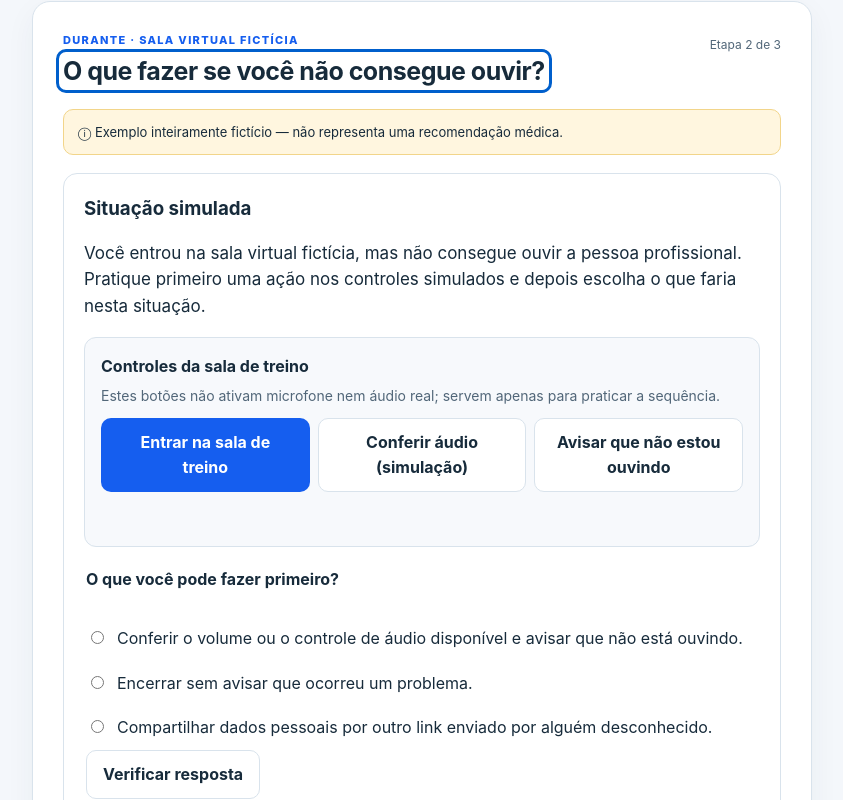
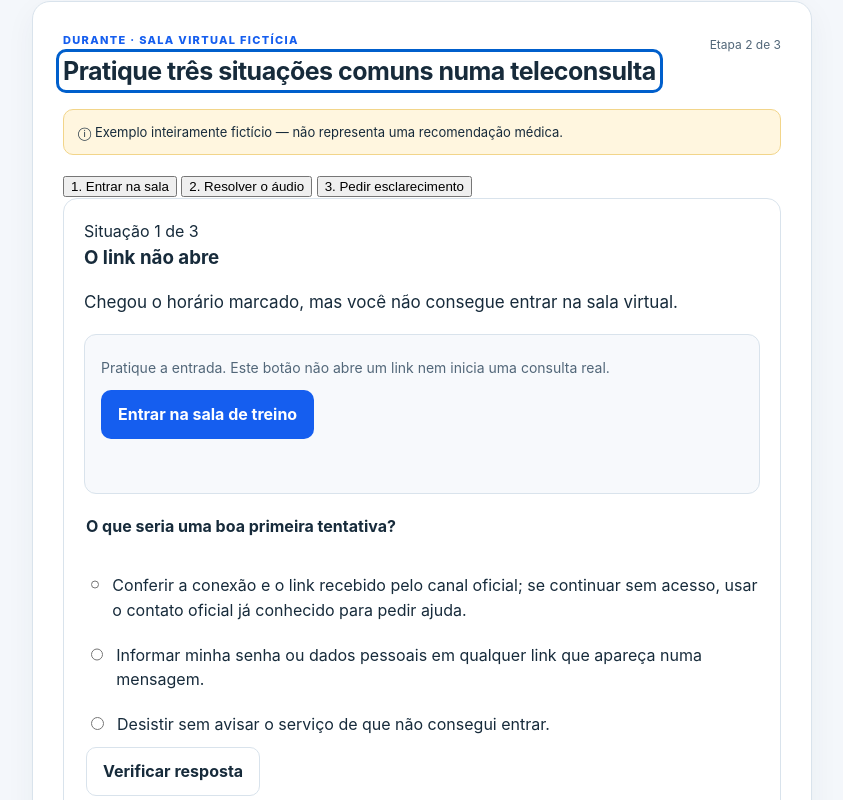
Before and after one commit to pablopcdossantos2-sys/repositorio-repo, a website: page produto/index.html in a window 1280 px wide. Both pictures are taken after a click on the button "Continuar →". Shown: the part 479-1279 px from the top of the page, without its empty margins (218-1061 px from the left). Drawn offline with Linux system fonts and the light colour scheme.

Commit message:
Expand simulator to three accessible practice scenarios

```diff
--- a/produto/index.html
+++ b/produto/index.html
@@ -50,18 +50,40 @@
 
     <section class="panel hidden" id="view-guidance" aria-labelledby="guidance-title">
       <div class="panel-heading">
-        <div><p class="eyebrow">DURANTE · SALA VIRTUAL FICTÍCIA</p><h2 id="guidance-title">O que fazer se você não consegue ouvir?</h2></div>
+        <div><p class="eyebrow">DURANTE · SALA VIRTUAL FICTÍCIA</p><h2 id="guidance-title">Pratique três situações comuns numa teleconsulta</h2></div>
         <span class="step-count">Etapa 2 de 3</span>
       </div>
       <div class="fictional-banner"><span aria-hidden="true">ⓘ</span> Exemplo inteiramente fictício — não representa uma recomendação médica.</div>
-      <article class="guidance-card">
-        <h3>Situação simulada</h3>
-        <p>Você entrou na sala virtual fictícia, mas não consegue ouvir a pessoa profissional. Pratique primeiro uma ação nos controles simulados e depois escolha o que faria nesta situação.</p>
+      <div class="scenario-picker" role="group" aria-label="Escolha uma situação simulada">
+        <button type="button" class="scenario-tab active" data-scenario-target="entry" aria-pressed="true">1. Entrar na sala</button>
+        <button type="button" class="scenario-tab" data-scenario-target="audio" aria-pressed="false">2. Resolver o áudio</button>
+        <button type="button" class="scenario-tab" data-scenario-target="clarify" aria-pressed="false">3. Pedir esclarecimento</button>
+      </div>
+
+      <article class="guidance-card scenario-card" data-scenario-card="entry" aria-labelledby="entry-title">
+        <div class="scenario-heading"><span class="scenario-number">Situação 1 de 3</span><h3 id="entry-title" tabindex="-1">O link não abre</h3></div>
+        <p>Chegou o horário marcado, mas você não consegue entrar na sala virtual.</p>
+        <div class="simulation-card" role="group" aria-label="Ação fictícia para entrar na sala">
+          <p>Pratique a entrada. Este botão não abre um link nem inicia uma consulta real.</p>
+          <button class="button primary" id="simulate-enter" type="button">Entrar na sala de treino</button>
+          <p class="feedback" id="entry-room-feedback" aria-live="polite"></p>
+        </div>
+        <fieldset class="understand-check">
+          <legend>O que seria uma boa primeira tentativa?</legend>
+          <label class="choice"><input type="radio" name="entry-choice" value="safe"> Conferir a conexão e o link recebido pelo canal oficial; se continuar sem acesso, usar o contato oficial já conhecido para pedir ajuda.</label>
+          <label class="choice"><input type="radio" name="entry-choice" value="unsafe"> Informar minha senha ou dados pessoais em qualquer link que apareça numa mensagem.</label>
+          <label class="choice"><input type="radio" name="entry-choice" value="unsafe"> Desistir sem avisar o serviço de que não consegui entrar.</label>
+          <button class="button secondary scenario-check" type="button" data-scenario-check="entry">Verificar resposta</button>
+          <p class="feedback" id="entry-choice-feedback" aria-live="polite"></p>
+        </fieldset>
+      </article>
+
+      <article class="guidance-card scenario-card hidden" data-scenario-card="audio" aria-labelledby="audio-title" aria-hidden="true">
+        <div class="scenario-heading"><span class="scenario-number">Situação 2 de 3</span><h3 id="audio-title" tabindex="-1">Não consigo ouvir</h3></div>
+        <p>Você conseguiu entrar na sala virtual fictícia, mas não consegue ouvir a pessoa profissional.</p>
         <div class="simulation-card" role="group" aria-label="Controles fictícios da sala virtual">
-          <h4>Controles da sala de treino</h4>
           <p>Estes botões não ativam microfone nem áudio real; servem apenas para praticar a sequência.</p>
           <div class="simulation-actions">
-            <button class="button primary" id="simulate-enter" type="button">Entrar na sala de treino</button>
             <button class="button secondary" id="simulate-audio" type="button">Conferir áudio (simulação)</button>
             <button class="button secondary" id="simulate-help" type="button">Avisar que não estou ouvindo</button>
           </div>
@@ -72,8 +94,21 @@
           <label class="choice"><input type="radio" name="understanding" value="correct"> Conferir o volume ou o controle de áudio disponível e avisar que não está ouvindo.</label>
           <label class="choice"><input type="radio" name="understanding" value="wrong"> Encerrar sem avisar que ocorreu um problema.</label>
           <label class="choice"><input type="radio" name="understanding" value="wrong"> Compartilhar dados pessoais por outro link enviado por alguém desconhecido.</label>
-          <button class="button secondary" id="check-understanding" type="button">Verificar resposta</button>
+          <button class="button secondary scenario-check" id="check-understanding" type="button" data-scenario-check="audio">Verificar resposta</button>
           <p class="feedback" id="understanding-feedback" aria-live="polite"></p>
+        </fieldset>
+      </article>
+
+      <article class="guidance-card scenario-card hidden" data-scenario-card="clarify" aria-labelledby="clarify-title" aria-hidden="true">
+        <div class="scenario-heading"><span class="scenario-number">Situação 3 de 3</span><h3 id="clarify-title" tabindex="-1">Não entendi uma informação</h3></div>
+        <p>Durante a teleconsulta fictícia, uma explicação não ficou clara. Você não precisa fingir que entendeu.</p>
+        <fieldset class="understand-check">
+          <legend>Qual resposta ajuda a esclarecer a informação?</legend>
+          <label class="choice"><input type="radio" name="clarify-choice" value="safe"> Pedir para repetir ou explicar de outro jeito e confirmar qual é o próximo passo.</label>
+          <label class="choice"><input type="radio" name="clarify-choice" value="unsafe"> Fingir que entendi para não atrasar a conversa.</label>
+          <label class="choice"><input type="radio" name="clarify-choice" value="unsafe"> Adivinhar o que foi dito e mudar por conta própria uma orientação.</label>
+          <button class="button secondary scenario-check" type="button" data-scenario-check="clarify">Verificar resposta</button>
+          <p class="feedback" id="clarify-feedback" aria-live="polite"></p>
         </fieldset>
       </article>
       <div class="actions"><button class="button secondary" data-go="prepare" type="button">← Voltar</button><button class="button primary" data-go="next" type="button">Continuar →</button></div>
```
